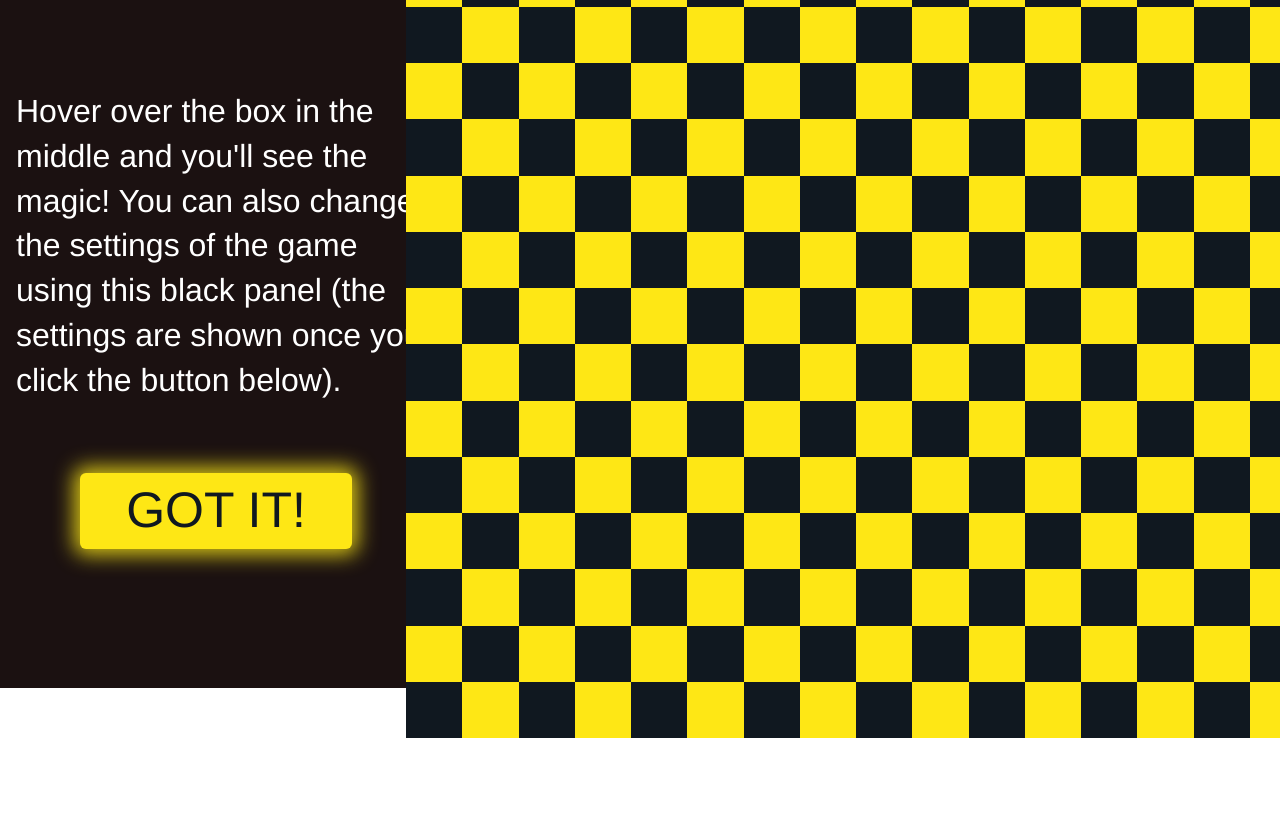
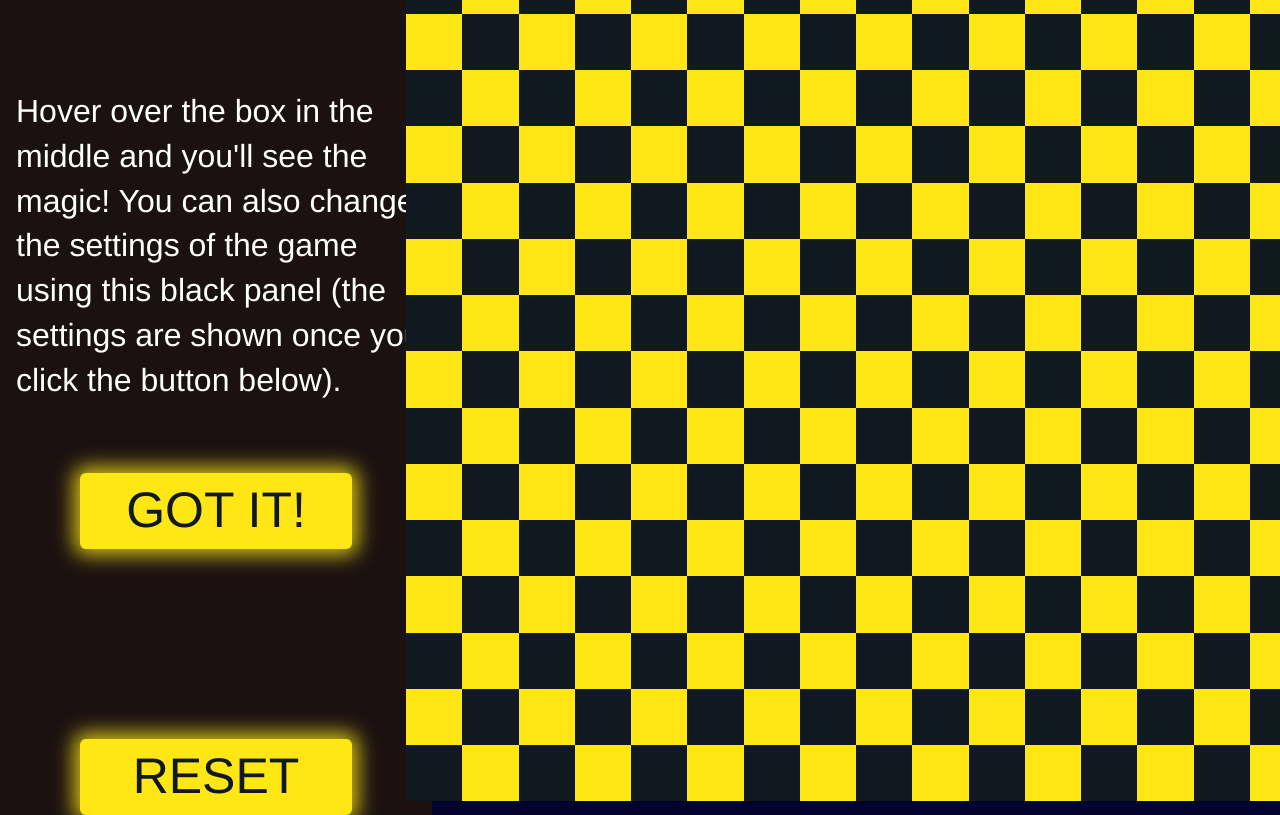
Before and after one commit to CoolNewsGuy/etch-a-sketch, a plain HTML site: page index.html in a window 1280 px wide. Shown: the part 112-927 px from the top of the page. Before the commit the page ends 854 px from the top, so only its background shows below. Drawn offline with Linux system fonts and the light colour scheme; a web font is replaced by a local one.

Commit message:
Add a reset button

```diff
--- a/index.html
+++ b/index.html
@@ -21,6 +21,7 @@
                 (the settings are shown once you click the button below).
             </p>
             <button id="got-it-btn">GOT IT!</button>
+            <button id="reset-btn">RESET</button>
         </div>
         <div class="big-container">
             <div class="sketch-container"></div>
--- a/script.js
+++ b/script.js
@@ -18,6 +18,7 @@ function createOrangeSquares() {
     orangeSquare.style.background = "#fee715";
     orangeSquare.style.width = sketchContainer.clientWidth / 16 + "px";
     orangeSquare.style.height = sketchContainer.clientHeight / 16 + "px";
+
     return orangeSquare;
 }
 
@@ -27,6 +28,7 @@ function createBlackSquares() {
     blackSquare.style.background = "#101820";
     blackSquare.style.width = sketchContainer.clientWidth / 16 + "px";
     blackSquare.style.height = sketchContainer.clientHeight / 16 + "px";
+
     return blackSquare;
 }
 
--- a/styles.css
+++ b/styles.css
@@ -75,9 +75,13 @@ body {
     margin-top: 70px;
 }
 
+.menu #reset-btn {
+    margin-top: 3.8em;
+}
+
 .big-container {
     background-color: var(--background);
-    height: var(--big-container-height);
+    min-height: var(--big-container-height);
     width: var(--big-container-width);
     display: grid;
     place-content: center;
```
